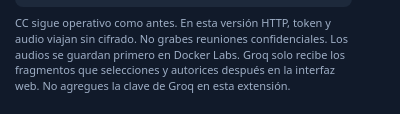
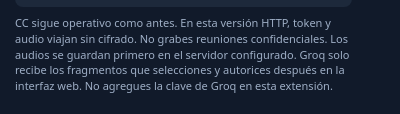
Before and after one commit to machina13/teams-cc-homelab, a browser extension: page extension/popup.html in a window 400 px wide. Shown: the part 1149-1263 px from the top of the page. Drawn offline with Linux system fonts and the light colour scheme.

Commit message:
privacy: remove private VM label from Chrome extension

```diff
--- a/extension/popup.html
+++ b/extension/popup.html
@@ -57,7 +57,7 @@ label{cursor:pointer}
 <div class="buttons"><button type="button" id="updateFromGitHub">Actualizar desde GitHub</button></div>
 <div class="small" id="updateGitHubStatus" role="status" aria-live="polite">Sin comprobaciones automáticas.</div>
 </section>
-<p class="small">CC sigue operativo como antes. En esta versión HTTP, token y audio viajan sin cifrado. No grabes reuniones confidenciales. Los audios se guardan primero en Docker Labs. Groq solo recibe los fragmentos que selecciones y autorices después en la interfaz web. No agregues la clave de Groq en esta extensión.</p>
+<p class="small">CC sigue operativo como antes. En esta versión HTTP, token y audio viajan sin cifrado. No grabes reuniones confidenciales. Los audios se guardan primero en el servidor configurado. Groq solo recibe los fragmentos que selecciones y autorices después en la interfaz web. No agregues la clave de Groq en esta extensión.</p>
 <script src="popup.js"></script>
 <script src="updater.js"></script>
 </body></html>
```
